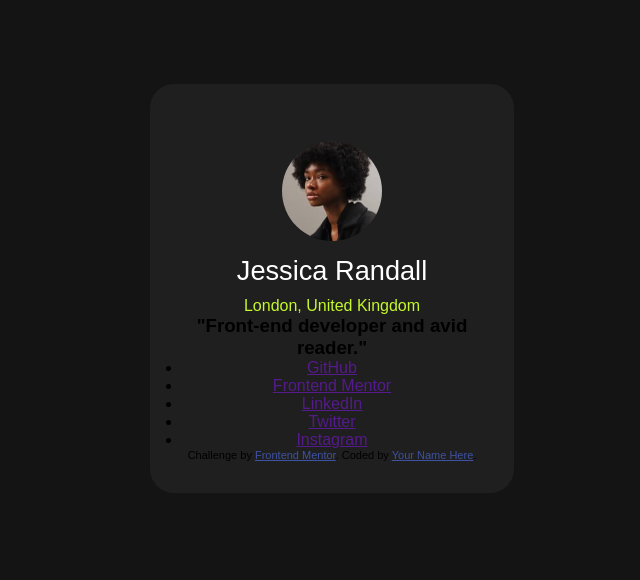
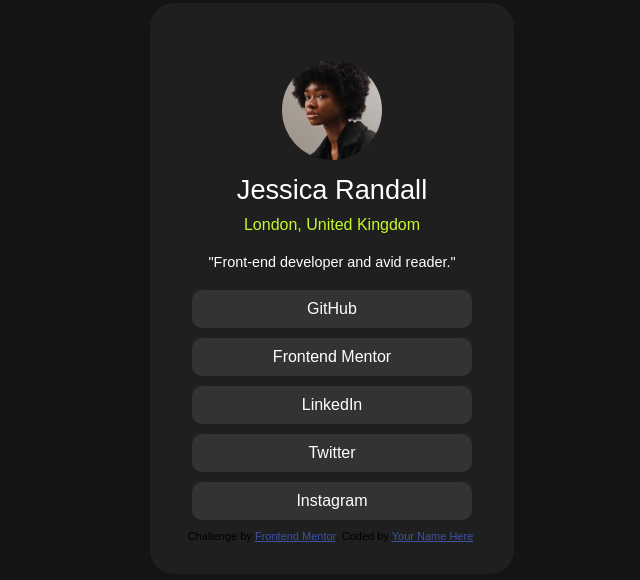
Before and after one commit to penzesdavid/social-links, a plain HTML site: page index.html in a window 1280 px wide. Shown: the part 112-692 px from the top of the page, without its empty margins (308-948 px from the left). Drawn offline with Linux system fonts and the light colour scheme.

Commit message:
Update style.css

```diff
--- a/style.css
+++ b/style.css
@@ -50,3 +50,32 @@ h2{
     color: var(--Green);
     font-weight: 400;
 }
+
+.tartalom h3{
+    font-size: 0.9rem;
+    margin: 20px;
+    color: white;
+    font-weight: 400;
+
+}
+
+ul{
+    list-style-type: none;
+
+}
+
+li a{
+    background-color: var(--Grey-700);
+    display: block;
+    color: white;
+    text-decoration: none;
+    margin: 10px;
+    padding: 10px;
+    border-radius: 10px;
+    transition: 0.3s ease-in-out;
+}
+
+li a:hover{
+    background-color: var(--Green);
+    color: black;
+}
```
